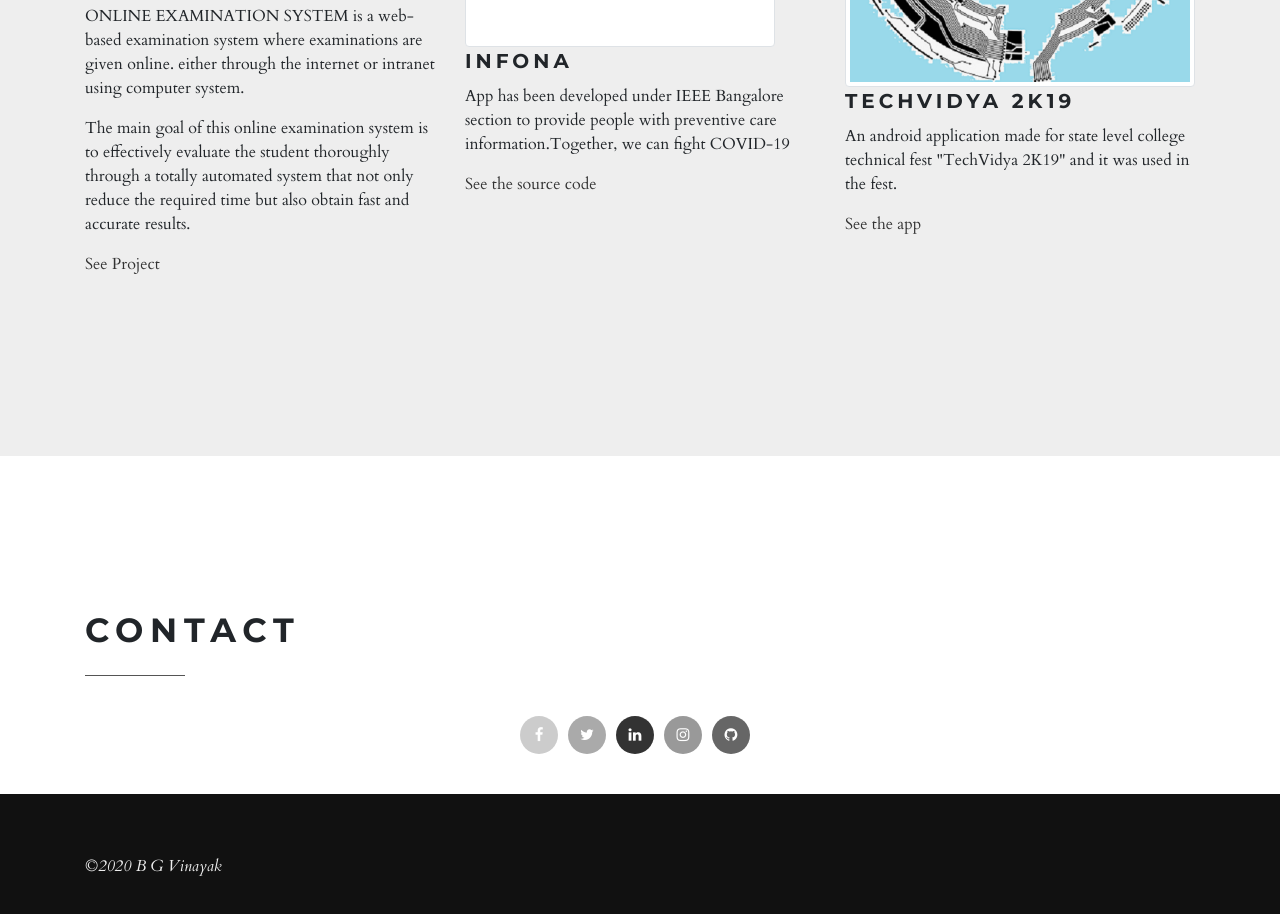
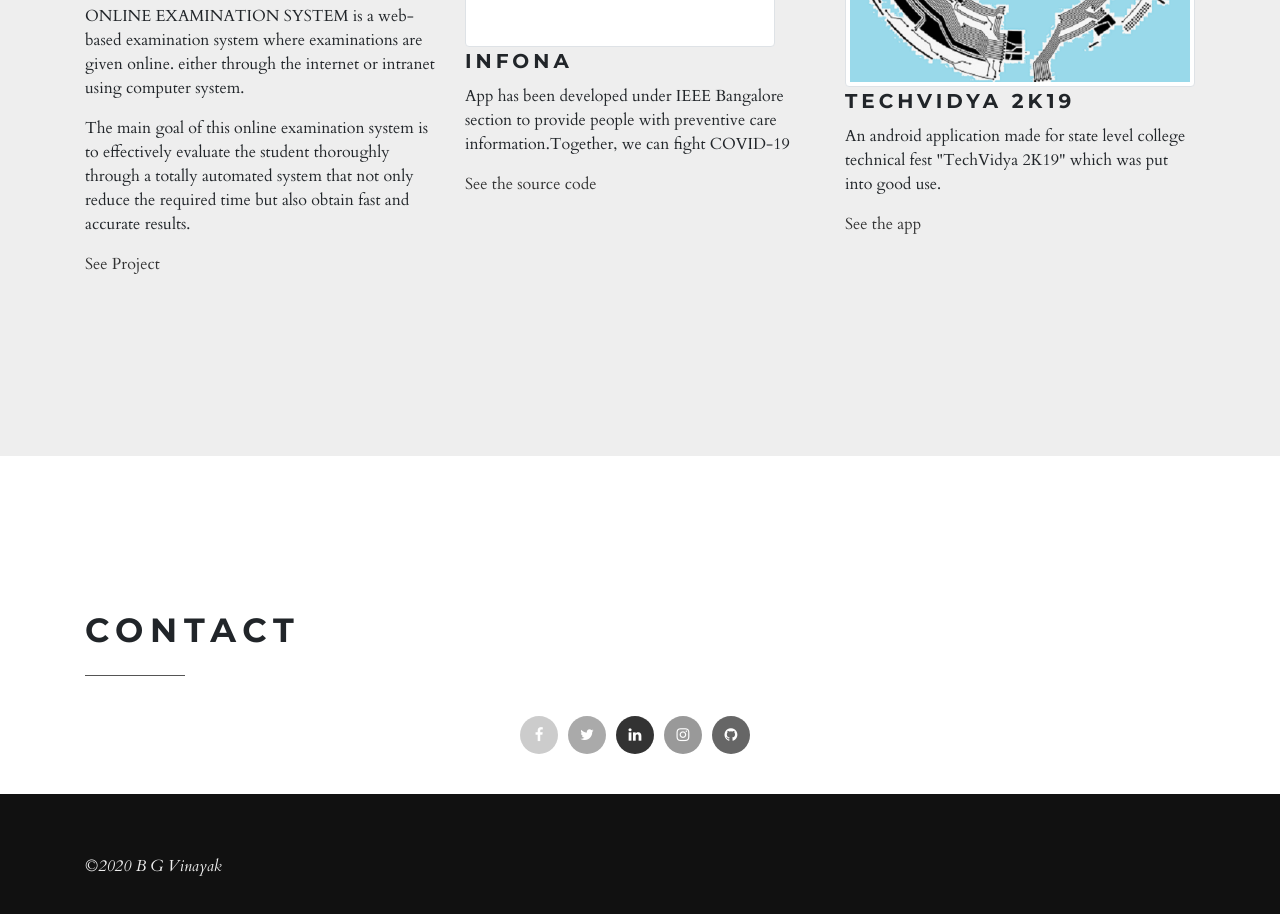
Before and after one commit to bhatvinayak/Portfolio, a plain HTML site: page index.html in a window 1280 px wide. Shown: the part 2800-3714 px from the top of the page. Drawn offline with nearby package versions, Linux system fonts and the light colour scheme.

Commit message:
third commit

```diff
--- a/index.html
+++ b/index.html
@@ -149,7 +149,7 @@
             <div class="box">
               <div class="img-fluid"><img src="img/final_logo.png" class="img-thumbnail"></div>
               <h5>Techvidya 2k19</h5>
-              <p>An android application made for state level college technical fest "TechVidya 2K19" and it was used in the fest.</p>
+              <p>An android application made for state level college technical fest "TechVidya 2K19" which was put into good use.</p>
               <a href="https://play.google.com/store/apps/details?id=com.bgvinayak.tv2k19&hl=en_IN">See the app</a>
             </div>
           </div>
```
